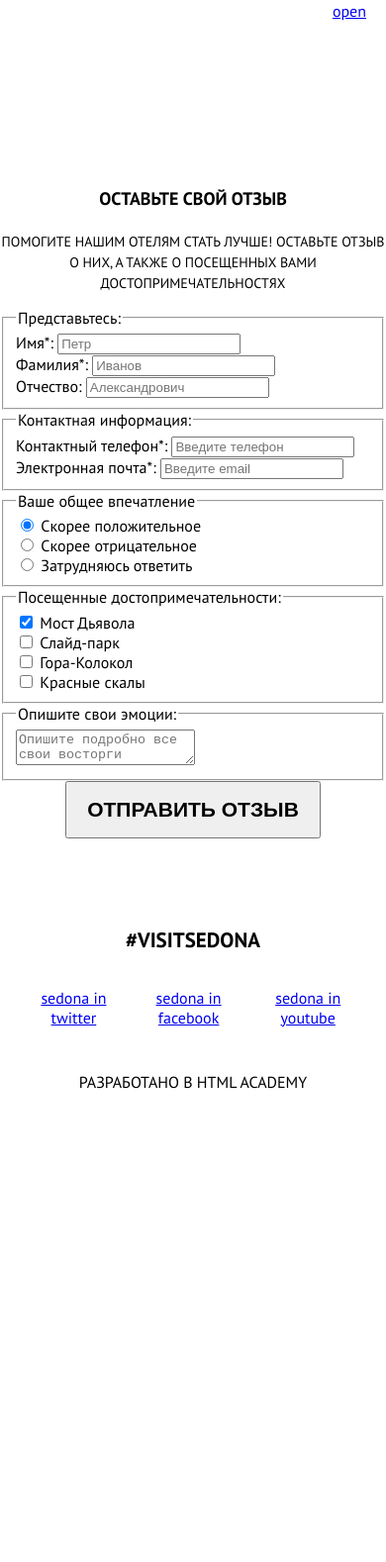
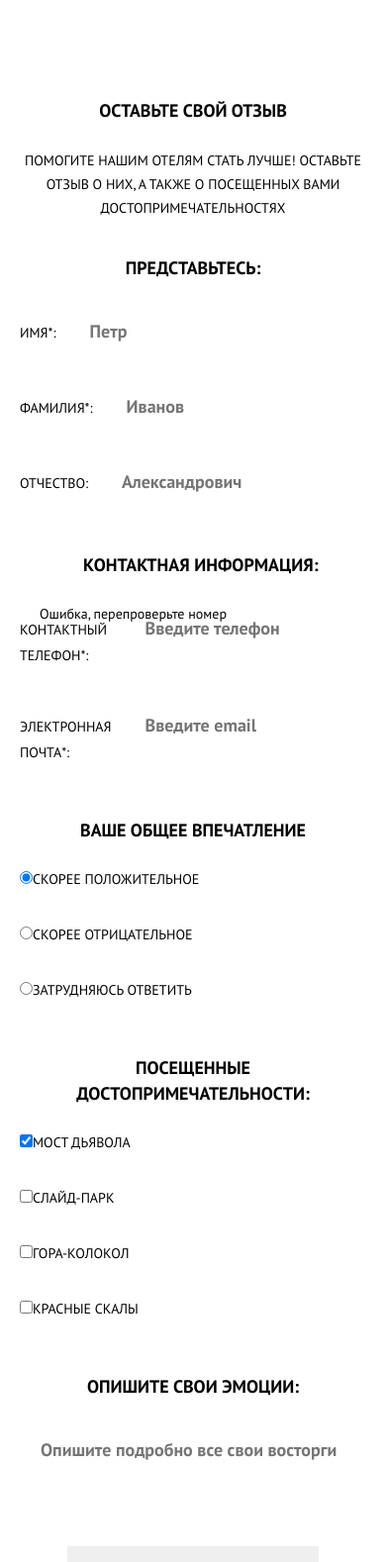
Before and after one commit to AnastasiaRed/58539-sedona, a website: page form.html in a window 390 px wide. Shown: the part 422-2000 px from the top of the page at 99% size. Before the commit the page ends 1545 px from the top, so only its background shows below. Drawn offline with nearby package versions, Linux system fonts and the light colour scheme; files that its build step writes are made by us from their sources.

Commit message:
Добавлена адаптивность для фотогалереи и формы отзыва

```diff
--- a/form.html
+++ b/form.html
@@ -14,22 +14,26 @@
           <li class="main-menu__item"><a href="#">Форма отзыва</a></li>
           <li class="main-menu__item"><a href="#">HTML Academy</a></li>
         </ul>
+        <a href="#" class="menu-trigger">
+          <img src="img/icon-menu.svg" width="23" height="23" alt="open menu" />
+        </a>
         <a href="#" class="page-header__logo">
-          <img src="img/logo-sedona-mobile.svg" width="230" height="40" alt="City of Sedona" />
+          <img src="img/logo-sedona-mobile.svg" width="100" height="80" alt="City of Sedona" />
         </a>
-        <a href="#" class="menu-trigger">open</a>
       </nav>
     </header>
     <main>
-      <section class="intro">
-        <img src="img/text-sedona.svg" width="280" height="215" class="intro__image" alt="welcome to the gorgeous Sedona" />
+      <section class="intro intro--inner">
+        <img src="img/text-sedona.svg" width="230" height="40" class="intro__image" alt="welcome to the gorgeous Sedona" />
       </section>
       <section class="review">
+        <div class="review__inner">
           <h1 class="review__title">Оставьте свой отзыв</h1>
           <p class="review__paragraph">Помогите нашим отелям стать лучше! оставьте отзыв о них, а также о посещенных вами достопримечательностях</p>
+        </div>
         <form class="review-form">
-          <fieldset>
-            <legend>Представьтесь:</legend>
+          <fieldset class="review-fieldset review-fieldset--person">
+            <legend class="review-legend">Представьтесь:</legend>
             <div class="review-control">
               <label for="name">Имя*:</label>
               <input type="text" name="name" id="name" placeholder="Петр" required />
@@ -43,58 +47,66 @@
               <input type="text" name="middle-name" id="middle-name" placeholder="Александрович" />
             </div>
           </fieldset>
-          <fieldset>
-            <legend>Контактная информация:</legend>
-            <div class="review-control">
+          <fieldset class="review-fieldset review-fieldset--contact">
+            <legend class="review-legend review-legend--nomargin">Контактная информация:</legend>
+            <div class="review-fieldset__contact-wrap">
+              <div class="review-control review-control--column">
                 <label for="phone">Контактный телефон*:</label>
                 <input type="tel" name="phone" id="phone" placeholder="Введите телефон" pattern="[0-9]{9}" required />
+                <div class="error review-form__error">Ошибка, перепроверьте номер</div>
               </div>
-            <div class="review-control">
+              <div class="review-control review-control--column">
                 <label for="email">Электронная почта*:</label>
                 <input type="email" name="email" id="email" placeholder="Введите email" required />
               </div>
+            </div>
           </fieldset>
-          <fieldset>
-            <legend>Ваше общее впечатление</legend>
-            <div class="review-control">
+          <fieldset class="review-fieldset review-fieldset--impression">
+            <legend class="review-legend">Ваше общее впечатление</legend>
+            <div class="review-control review-control--radio">
               <input type="radio" name="impression" id="good-impression" value="good-impression" checked />
               <label for="good-impression">Скорее положительное</label>
             </div>
-            <div class="review-control">
+            <div class="review-control review-control--radio">
               <input type="radio" name="impression" id="bad-impression" value="bad-impression" />
               <label for="bad-impression">Скорее отрицательное</label>
             </div>
-            <div class="review-control">
+            <div class="review-control review-control--radio">
               <input type="radio" name="impression" id="no-impression" value="no-impression" />
               <label for="no-impression">Затрудняюсь ответить</label>
             </div>
           </fieldset>
-          <fieldset>
-            <legend>Посещенные достопримечательности:</legend>
-            <div class="review-control">
+          <fieldset class="review-fieldset review-fieldset--sights">
+            <legend class="review-legend">Посещенные достопримечательности:</legend>
+            <div class="review-fieldset__checkbox-wrap">
+              <div class="review-control review-control--checkbox">
                 <input type="checkbox" name="sights" id="devils-bridge" value="devils-bridge" checked />
                 <label for="devils-bridge">Мост Дьявола</label>
               </div>
-            <div class="review-control">
+              <div class="review-control review-control--checkbox">
                 <input type="checkbox" name="sights" id="slide-park" value="slide-park" />
                 <label for="slide-park">Слайд-парк</label>
               </div>
-            <div class="review-control">
+              <div class="review-control review-control--checkbox">
                 <input type="checkbox" name="sights" id="mountain-bell" value="mountain-bell" />
                 <label for="mountain-bell">Гора-Колокол</label>
               </div>
-            <div class="review-control">
+              <div class="review-control review-control--checkbox">
                 <input type="checkbox" name="sights" id="red-rocks" value="red-rocks" />
                 <label for="red-rocks">Красные скалы</label>
               </div>
+            </div>
           </fieldset>
-          <fieldset>
-            <legend>Опишите свои эмоции:</legend>
+          <fieldset class="review-fieldset review-fieldset--emotions">
+            <legend class="review-legend">Опишите свои эмоции:</legend>
             <div class="review-control">
               <textarea name="emotions" placeholder="Опишите подробно все свои восторги"></textarea>
             </div>
           </fieldset>
+          <div class="review-form__submit-wrap">
             <input type="submit" class="btn review-form__btn" value="Отправить отзыв" />
+            <p class="comment">* - Обязательные поля</p>
+          </div>
         </form>
       </section>
     </main>
--- a/postcss/blocks/advantages-item.css
+++ b/postcss/blocks/advantages-item.css
@@ -22,7 +22,9 @@
   &--small{
     padding: 25px 15px 13px;
     border-bottom: 1px solid #d6d6d6;
+
     @media (min-width: $tablet-widths){
+      border: 0;
       padding: 44px 50px 29px;
     }
   }
--- a/postcss/blocks/btn.css
+++ b/postcss/blocks/btn.css
@@ -1,5 +1,6 @@
 .btn{
   background: $bg-main-menu;
+  border: 0;
   color: $color-text-inverse;
   display: block;
   font-size: 21px;
--- /dev/null
+++ b/postcss/blocks/comment.css
@@ -0,0 +1,9 @@
+.comment{
+  font-size: 14px;
+  line-height: 26px;
+  text-transform: uppercase;
+
+  @media (max-width: $tablet-widths){
+    display: none;
+  }
+}
--- /dev/null
+++ b/postcss/blocks/error.css
@@ -0,0 +1,6 @@
+.error{
+  color: $color-error;
+  font-size: 14px;
+  line-height: 26px;
+  padding-left: 20px;
+}
--- a/postcss/blocks/photo-video.css
+++ b/postcss/blocks/photo-video.css
@@ -7,6 +7,7 @@
   }
 }
 .photo-video__inner{
+  border-bottom: 1px solid $border-color;
   padding: 0 20px 30px;
   margin: 0;
 }
--- a/postcss/blocks/presentation-video-controls.css
+++ b/postcss/blocks/presentation-video-controls.css
@@ -4,4 +4,9 @@
   justify-content: space-between;
   margin: 0 20px 36px;
   padding: 20px 6px 23px 9px;
+
+  @media (min-width: $tablet-widths){
+    background: none;
+    margin-top: -65px;
+  }
 }
--- a/postcss/blocks/presentation-video.css
+++ b/postcss/blocks/presentation-video.css
@@ -0,0 +1,5 @@
+.presentation-video{
+  text-align: center;
+  max-width: 800px;
+  margin: 0 auto;
+}
--- a/postcss/blocks/review-control.css
+++ b/postcss/blocks/review-control.css
@@ -0,0 +1,74 @@
+.review-control{
+  display: flex;
+  flex-direction: row;
+  align-items: baseline;
+  margin-bottom: 20px;
+  position: relative;
+
+  &--checkbox{
+    @media (min-width: $tablet-widths){
+      flex: 1 1 50%;
+    }
+    @media (min-width: $desktop-widths){
+      flex: 1 1 25%;
+    }
+  }
+
+  &--column{
+    display: block;
+
+    @media (min-width: $desktop-widths){
+      display: inherit;
+      flex: 1 1 50%;
+    }
+
+    label{
+      display: block;
+      padding-left: 20px;
+    }
+    input{
+      display: block;
+      width: 100%;
+    }
+  }
+  label{
+    font-size: 14px;
+    line-height: 26px;
+    margin-right: 13px;
+    padding: 0 0 10px;
+    text-transform: uppercase;
+  }
+
+  input[type=text],
+  input[type=tel],
+  input[type=email],
+  textarea{
+    background: $bg-light-grey;
+    border: 0;
+    box-sizing: border-box;
+    color: $color-text;
+    flex: 1 1 0;
+    font-family: inherit;
+    font-size: 18px;
+    font-weight: bold;
+    line-height: 26px;
+    padding: 15px 21px;
+    resize: none;
+  }
+
+  input[type=text]{
+    width: 100px;
+  }
+
+  textarea{
+    @media (min-width: $tablet-widths){
+      height: 160px;
+    }
+  }
+}
+
+@media (max-width: $desktop-widths){
+  .review-control--column + .review-control--column{
+    margin-top: 42px;
+  }
+}
--- /dev/null
+++ b/postcss/blocks/review-fieldset.css
@@ -0,0 +1,77 @@
+.review-fieldset{
+  border: 0;
+  border-bottom: 1px solid $border-color;
+  box-sizing: border-box;
+  margin: 16px 0 18px;
+  padding: 0px 20px 5px;
+
+  @media (min-width: $tablet-widths){
+    flex: 1 1 100%;
+    border: 0;
+    padding: 0;
+  }
+
+  &--person{
+    @media (min-width: $tablet-widths){
+      border: 0;
+      border-left: 1px solid $border-color;
+      flex-basis: 50%;
+      padding-left: 57px;
+
+      legend{
+        margin-bottom: 57px;
+        text-align: left;
+      }
+    }
+
+    @media (min-width: $desktop-widths){
+      padding-left: 80px;
+    }
+  }
+  &--impression{
+    @media (min-width: $tablet-widths){
+      flex-basis: 50%;
+      order: -1;
+
+      legend{
+        margin-bottom: 57px;
+        text-align: left;
+      }
+    }
+  }
+
+  &:last-of-type{
+    border: 0;
+  }
+
+  legend{
+    font-size: 18px;
+    font-weight: bold;
+    display: block;
+    line-height: 26px;
+    margin: 0 auto 23px;
+    padding: 0;
+    position: relative;
+    text-align: center;
+    text-transform: uppercase;
+    width: 100%;
+
+    @media (min-width: $tablet-widths){
+      font-size: 21px;
+    }
+  }
+}
+.review-fieldset__checkbox-wrap{
+    @media (min-width: $tablet-widths){
+      display: flex;
+      flex-direction: row;
+      flex-wrap: wrap;
+    }
+}
+.review-fieldset__contact-wrap{
+  @media (min-width: $desktop-widths){
+    display: flex;
+    width: 100%;
+    align-items: center;
+  }
+}
--- a/postcss/blocks/review-form.css
+++ b/postcss/blocks/review-form.css
@@ -0,0 +1,42 @@
+.review-form {
+  max-width: 620px;
+  margin: 0 auto;
+
+  @media (min-width: $tablet-widths){
+    display: flex;
+    flex-direction: row;
+    flex-wrap: wrap;
+  }
+
+  @media (min-width: $desktop-widths){
+    max-width: 960px;
+  }
+}
+.review-form__error{
+  position: absolute;
+
+  @media (min-width: $tablet-widths){
+    top: 0;
+    right: 0;
+  }
+
+  @media (min-width: $desktop-widths){
+    top: -25px;
+    text-align: center;
+    width: 100%;
+  }
+}
+.review-form__submit-wrap{
+  @media (min-width: $tablet-widths){
+    display: flex;
+    justify-content: space-between;
+    width: 100%;
+  }
+}
+
+.review-form__btn{
+  @media (min-width: $tablet-widths){
+    margin-left: 0;
+    margin-right: 0;
+  }
+}
--- a/postcss/blocks/review.css
+++ b/postcss/blocks/review.css
@@ -1,16 +1,38 @@
 .review{
   @mixin container;
+  padding-top: 37px;
+
+  @media (min-width: $tablet-widths){
+    padding-top: 76px;
+  }
+}
+.review__inner{
+  border-bottom: 1px solid $border-color;
+  padding: 0 22px 20px;
+
+  @media (min-width: $tablet-widths){
+    border-bottom: 0;
+    padding-bottom: 60px;
+  }
 }
 .review__title{
   font-size: 18px;
-  line-height: 1.444em;
-  margin: 0 0 20px;
+  line-height: 26px;
+  margin: 0 0 25px;
+  text-align: center;
+  text-transform: uppercase;
+
+  @media (min-width: $tablet-widths){
+    font-size: 30px;
+    margin: 0 0 29px;
+  }
+}
+.review__paragraph{
+  font-size: 14px;
+  line-height: 24px;
+  padding: 0;
+  margin: 0 auto ;
+  max-width: 445px;
   text-align: center;
   text-transform: uppercase;
 }
-.review__paragraph{
-  font-size: 14px;
-  line-height: 1.5em;
-  text-align: center;
-  text-transform: uppercase;
-}
--- a/postcss/global/variables.css
+++ b/postcss/global/variables.css
@@ -1,14 +1,20 @@
 $tablet-widths: 768px;
 $desktop-widths: 1200px;
 
+/*text color*/
 $color-text: #000;
 $color-text-inverse: #fff;
+$color-error: #ff5c5c;
 
+/*backgrounds*/
 $bg-main-menu: #81b3d2;
 $bg-main-menu-hover: #669ec0;
 $bg-main-menu-focus: #5496bd;
+$bg-intro: #7a8896;
+$bg-advantages: #eeeeee;
+$bg-light-grey: #f2f2f2;
+
+/*borders*/
 $border-main-menu-light: #9ac2db;
 $border-main-menu-dark: #678fa8;
-
-$bg-intro: #7a8896;
-$bg-advantages: #eeeeee;
+$border-color: #e5e5e5;
--- a/postcss/style.css
+++ b/postcss/style.css
@@ -1,6 +1,7 @@
 @import "global/fonts.css";
 @import "global/variables.css";
 @import "global/mixin.css";
+@import "global/normalize.css";
 @import "global/scaffolding.css";
 
 @import "blocks/btn.css";
@@ -34,7 +35,10 @@
 
 @import "blocks/review.css";
 @import "blocks/review-form.css";
+@import "blocks/review-fieldset.css";
 @import "blocks/review-control.css";
+@import "blocks/comment.css";
+@import "blocks/error.css";
 
 /*footer*/
 @import "blocks/page-footer.css";
```
Also changed, not shown: photo.html (+8 -0 lines), postcss/blocks/photos-item.css (+44 -3 lines), postcss/blocks/photos-list.css (+7 -0 lines), postcss/blocks/presentation.css (+10 -1 lines), postcss/global/normalize.css (added). Lines whose indentation alone changed are shown as unchanged.
